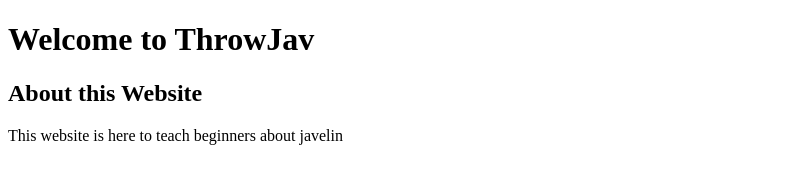
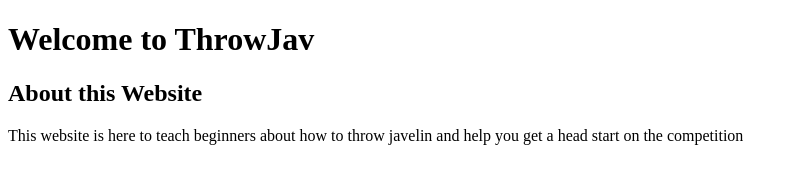
Before and after one commit to DragonHunter7125/ThrowJav.com, a plain HTML site: page ThrowJav.html in a window 1280 px wide. Shown: the whole page, without its empty margins (0-798 px from the left). Drawn offline with Linux system fonts and the light colour scheme.

Commit message:
Update ThrowJav.html

```diff
--- a/ThrowJav.html
+++ b/ThrowJav.html
@@ -8,12 +8,11 @@
     <body>
 
     <H1>Welcome to ThrowJav</H1>
-    <div id="introdiction"> </div>
+    <div id="introduction">
         <h2>About this Website</h2>
-        <p>This website is here to teach beginners about javelin
-
-
-
+        <p>This website is here to teach beginners about how to throw javelin and help you get a head start
+            on the competition</p>
+         </div>
     </body>
 
 </html>
```
